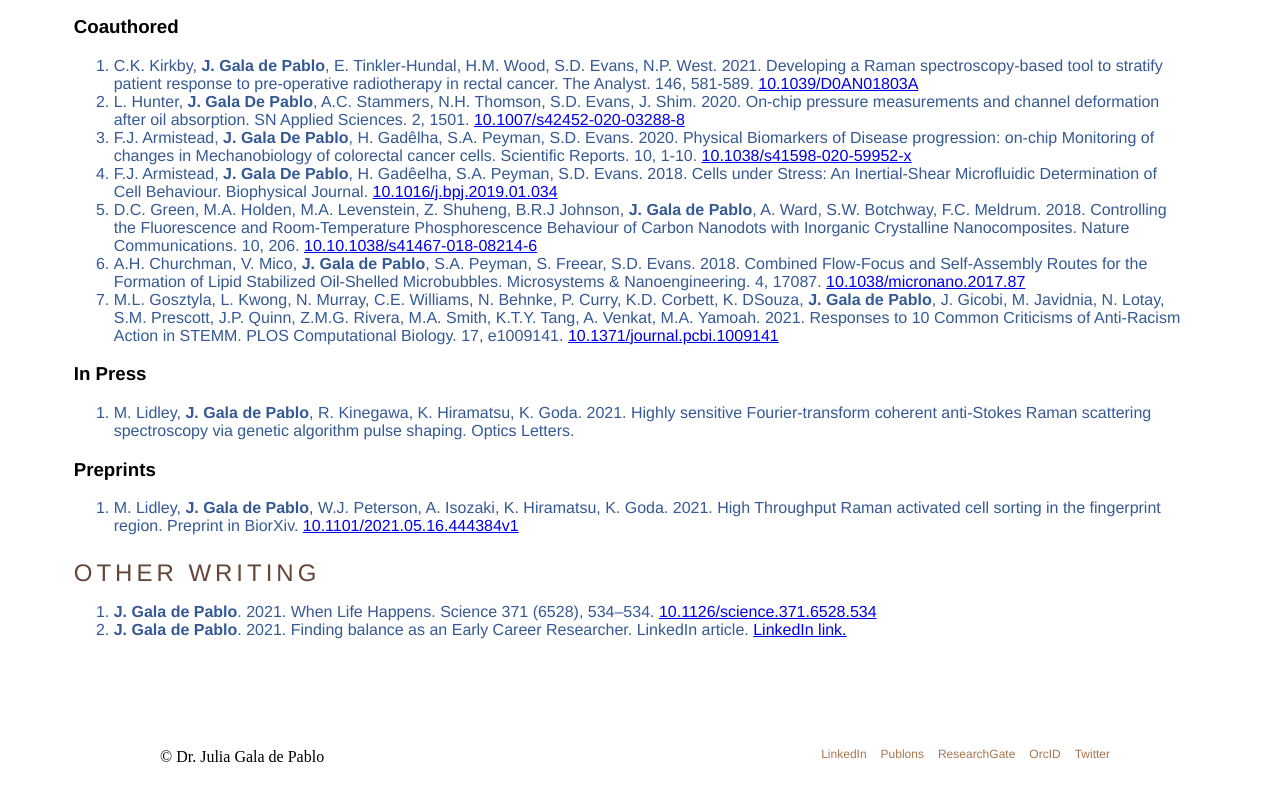
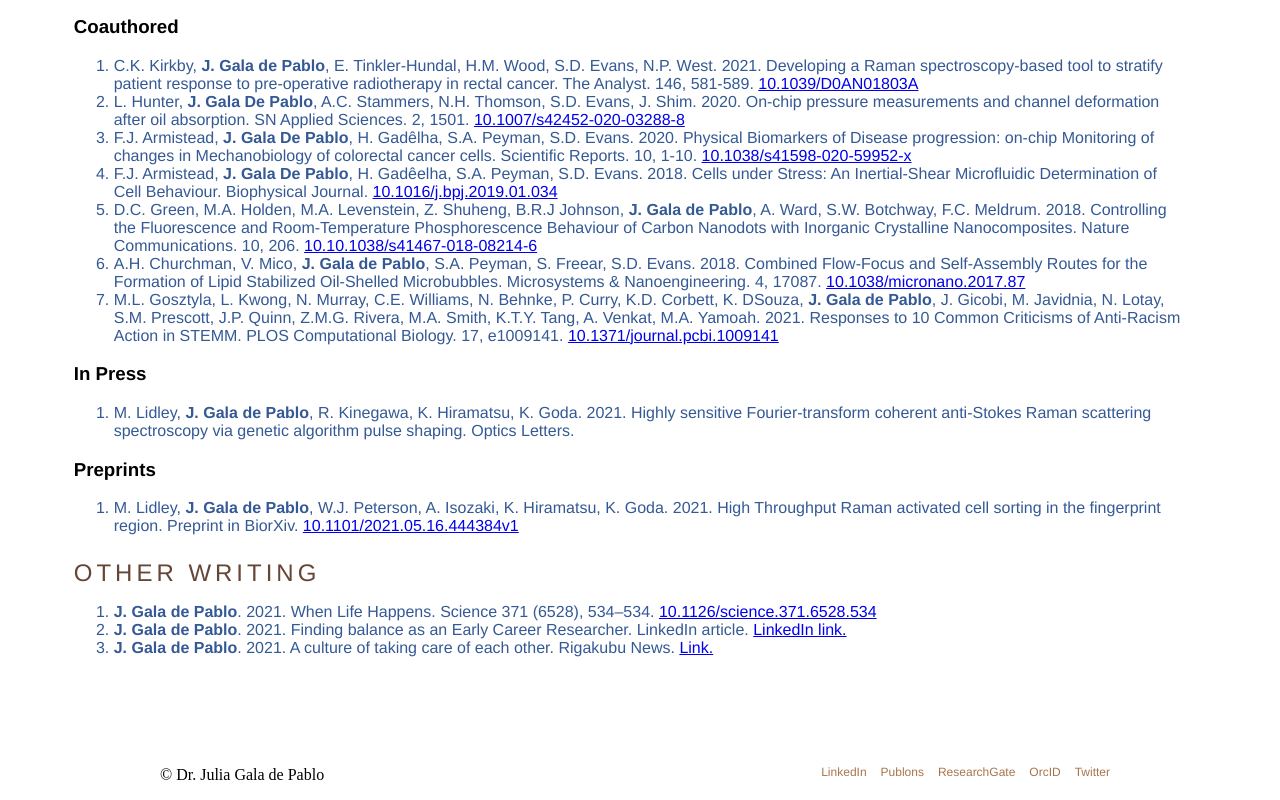
Before and after one commit to jgaladepablo/jgaladepablo.github.io, a plain HTML site: page publications.html in a window 1280 px wide. Shown: the part 558-1358 px from the top of the page. Drawn offline with Linux system fonts and the light colour scheme.

Commit message:
Added Rigakubu news

```diff
--- a/publications.html
+++ b/publications.html
@@ -83,6 +83,7 @@
 			<ol>
 				<li><b>J. Gala de Pablo</b>. 2021. When Life Happens. Science 371 (6528), 534–534. <a href="https://doi.org/10.1126/science.371.6528.534" id="10.1126/science.371.6528.534" target="_blank">10.1126/science.371.6528.534</a></li>
 				<li><b>J. Gala de Pablo</b>. 2021. Finding balance as an Early Career Researcher. LinkedIn article. <a href="https://www.linkedin.com/pulse/finding-balance-early-career-researcher-dr-julia-gala-de-pablo/" id="finding-balance-early-career-researcher-dr-julia-gala-de-pablo/" target="_blank">LinkedIn link.</a></li>
+				<li><b>J. Gala de Pablo</b>. 2021. A culture of taking care of each other. Rigakubu News. <a href=https://www.s.u-tokyo.ac.jp/ja/story/newsletter/page/7274/ id="newsletter/page/7274/" target="_blank">Link.</a></li>
 			</ol>
 		</div>
 	</div>
```
